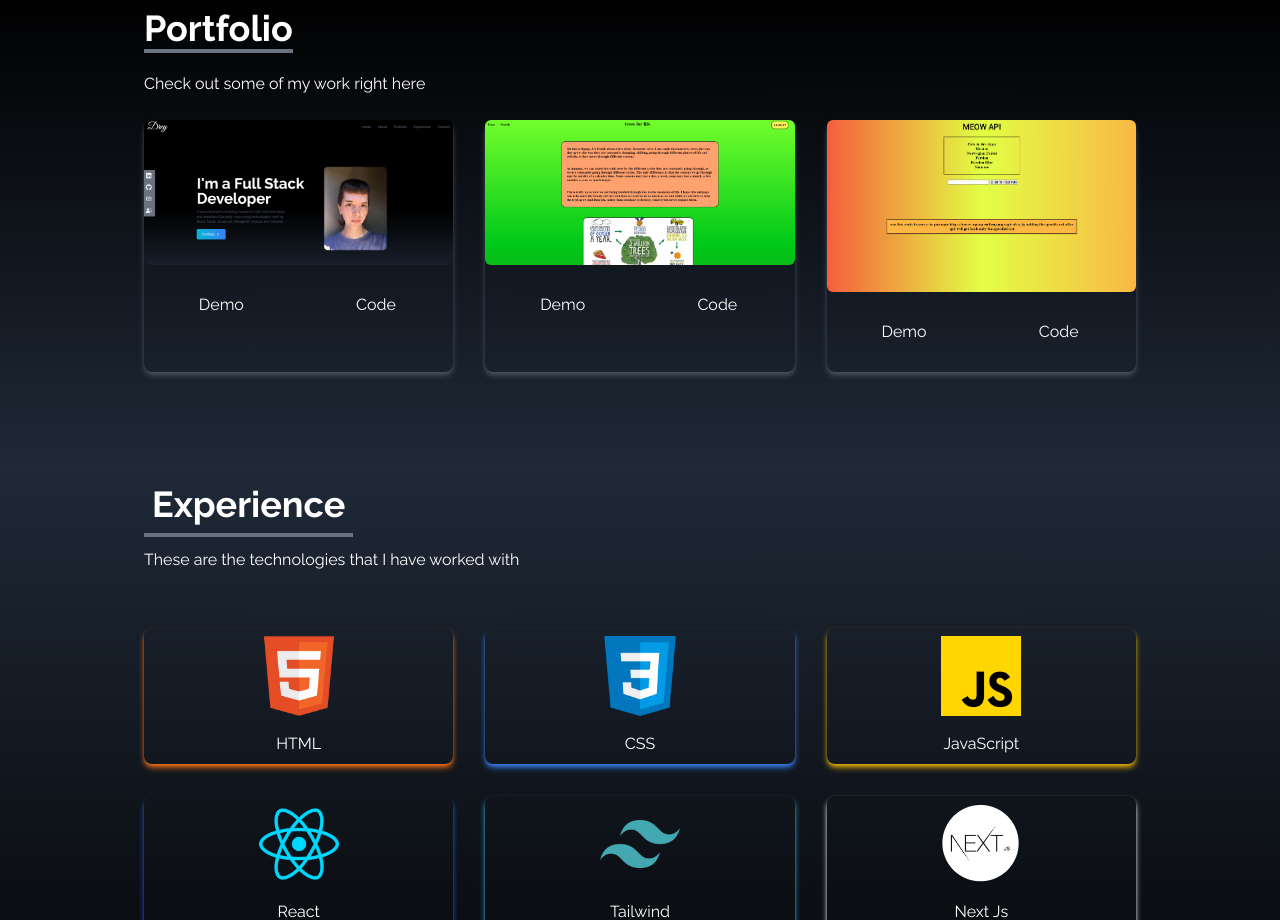
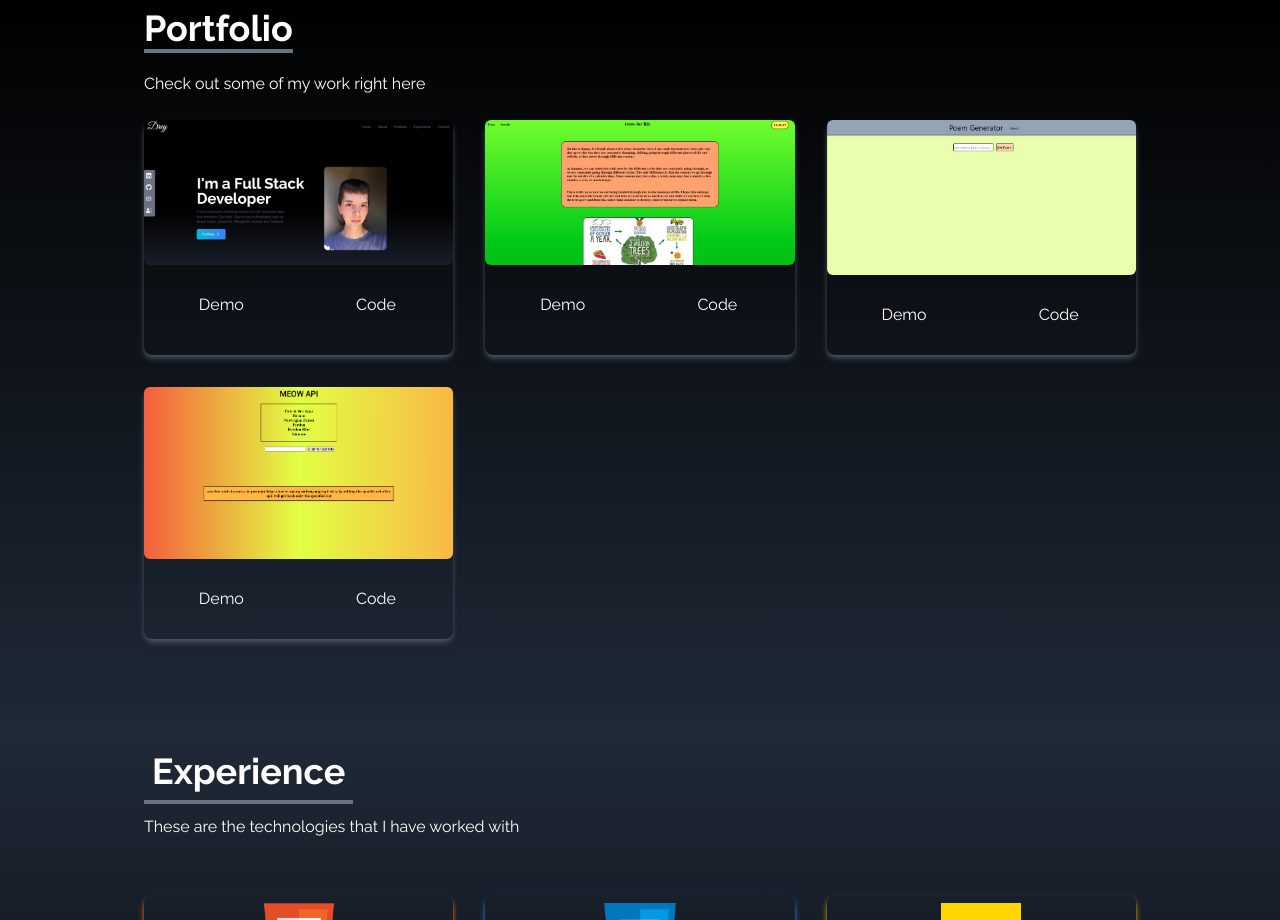
Before and after one commit to dreymoreau/portfolio, a React (Create React App) app: page / in a window 1280 px wide. Shown: the part 1240-2160 px from the top of the page. Built offline with nearby package versions, Linux system fonts and the light colour scheme.

Commit message:
added cohere project

```diff
--- a/src/components/Portfolio.js
+++ b/src/components/Portfolio.js
@@ -2,6 +2,7 @@ import React from 'react'
 import meowApi from '../assets/meowApi.png'
 import portfolio from '../assets/portfolio.png'
 import treesForLife from '../assets/treesForLife.png'
+import cohereGen from '../assets/cohereGen.png'
 
 const Portfolio = () => {
 
@@ -20,10 +21,17 @@ const Portfolio = () => {
         },
         {
             id: 3,
+            src: cohereGen,
+            codeLink: 'https://github.com/dreymoreau/gen-cohere-app',
+            demoLink: 'https://cohere-appppp.netlify.app/'
+        },
+        {
+            id: 4,
             src: meowApi,
             codeLink: 'https://github.com/dreymoreau/meow-api',
             demoLink: 'https://meow-api.up.railway.app/'
         },
+
     ]
 
   return (
```
Also changed, not shown: src/assets/cohereGen.png (added).
